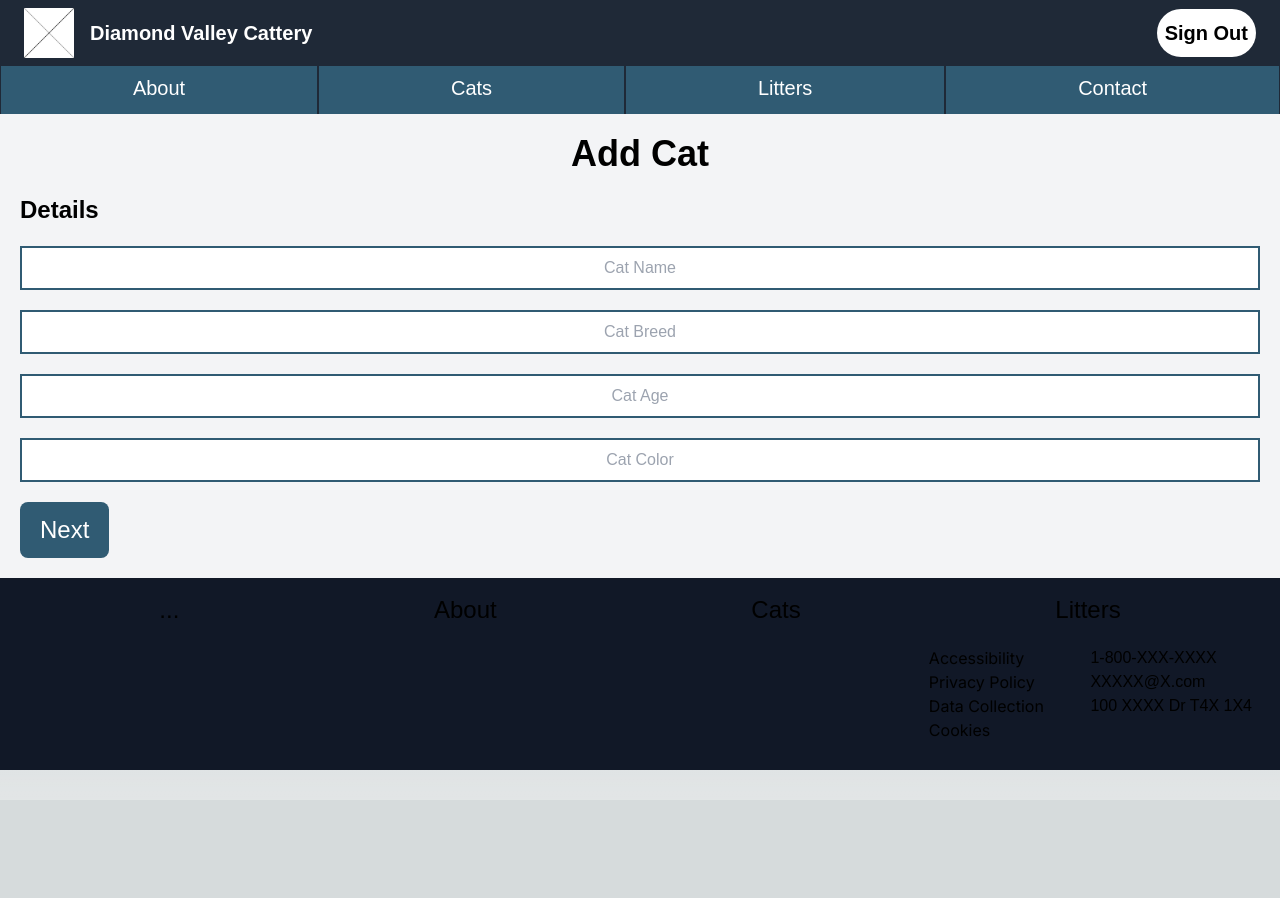
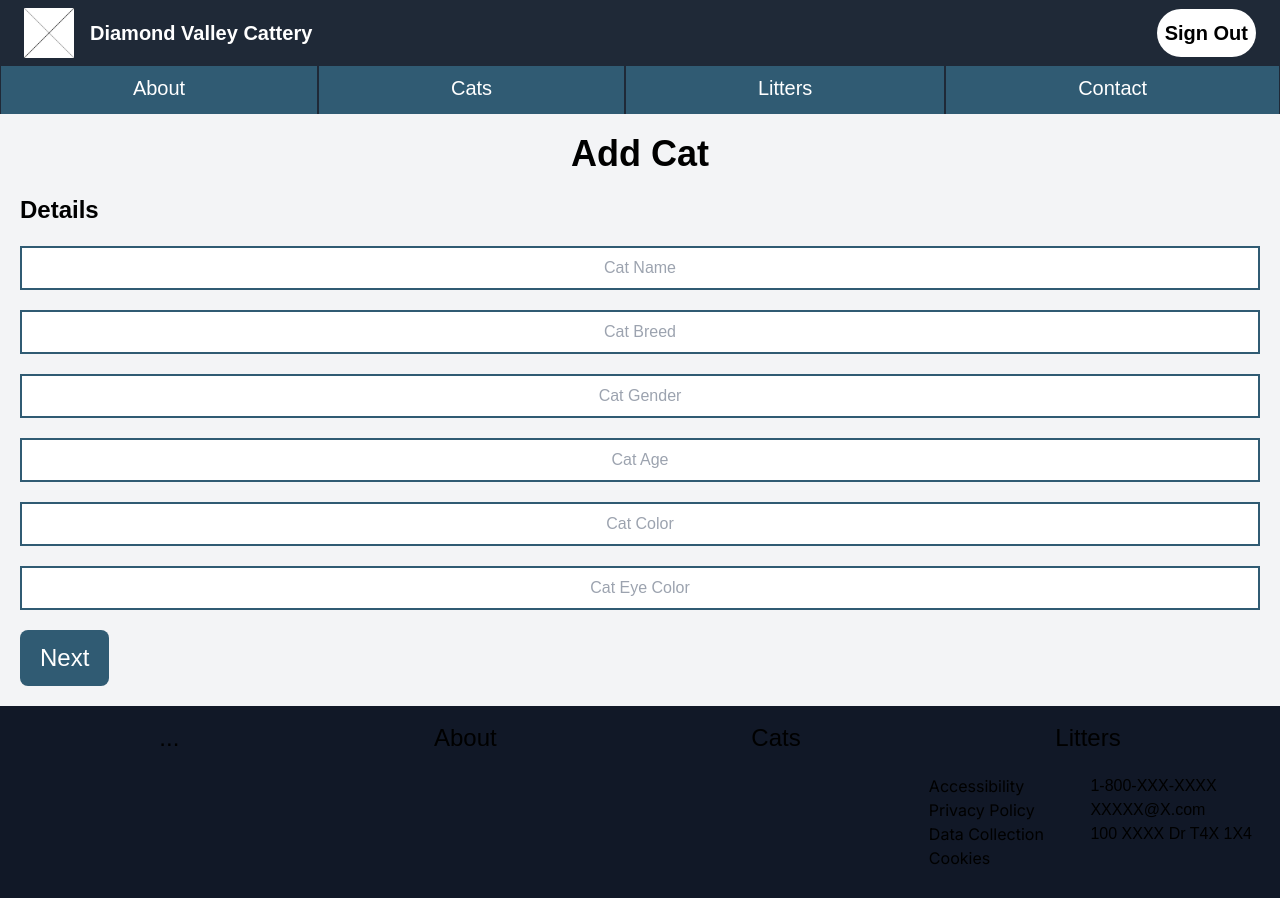
Before and after one commit to afern140/Diamond-Valley-Cattery-Website, a Next.js app: page /cats/add in a window 1280 px wide. Before the commit the page ends 800 px from the top, so only its background shows below. Built offline with nearby package versions, Linux system fonts and the light colour scheme.

Commit message:
Implement button

```diff
--- a/app/cats/add/page.js
+++ b/app/cats/add/page.js
@@ -4,7 +4,7 @@ import { useState } from "react"
 
 export default function Page() {
 	const [cat, setCat] = useState({
-		id: 0,
+		id: null,
 		name: null,
 		age: null,
 		color: null,
@@ -16,13 +16,17 @@ export default function Page() {
 		fatherID: null,
 		motherID: null,
 		children: null
-	})
+	});
 
 	const Cats = null;
 
 	const handleChange = (e) => {
 		const { name, value } = e.target;
 		setCat((prevCat) => ({ ...prevCat, [name]: value }));
+	}
+
+	const handleSubmit = async () => {
+		console.log(cat)
 	}
 
 	return(
@@ -49,6 +53,14 @@ export default function Page() {
 				<input
 					className="text-black p-2 m-5 mb-0 text-center border-2 border-[#305B73]"
 					type="text"
+					name="gender"
+					placeholder="Cat Gender"
+					value={cat.gender}
+					onChange={handleChange}
+				/>
+				<input
+					className="text-black p-2 m-5 mb-0 text-center border-2 border-[#305B73]"
+					type="text"
 					name="age"
 					placeholder="Cat Age"
 					value={cat.age}
@@ -62,8 +74,16 @@ export default function Page() {
 					value={cat.color}
 					onChange={handleChange}
 				/>
+				<input
+					className="text-black p-2 m-5 mb-0 text-center border-2 border-[#305B73]"
+					type="text"
+					name="eye-color"
+					placeholder="Cat Eye Color"
+					value={cat.eye_color}
+					onChange={handleChange}
+				/>
 			</div>
-			<button className="text-white text-2xl rounded-lg px-5 py-3 m-5 bg-[#305B73]">Next</button>
+			<button className="text-white text-2xl rounded-lg px-5 py-3 m-5 bg-[#305B73]" onClick={handleSubmit}>Next</button>
 		</main>
 	)
 }
```
